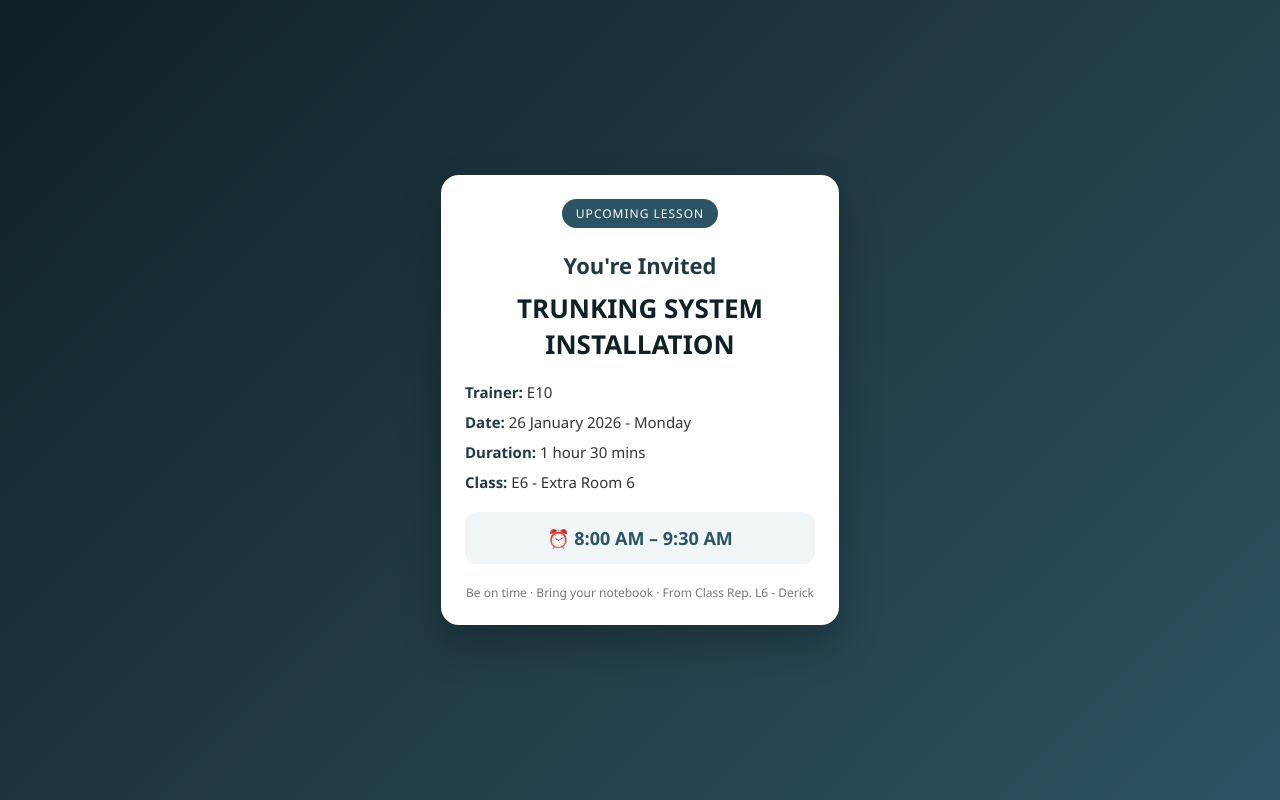
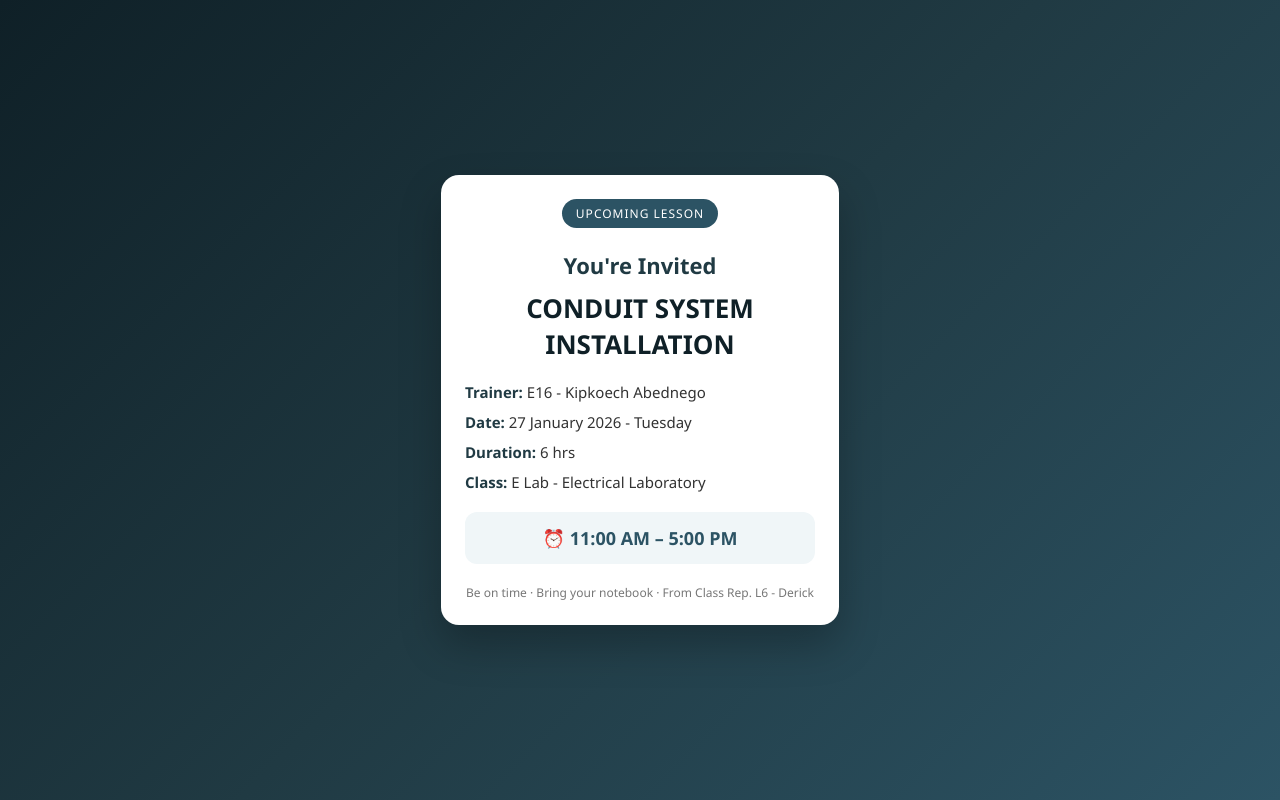
Before and after one commit to chirchirKR/eepl6, a plain HTML site: page index.html in a window 1280 px wide. Drawn offline with Linux system fonts and the light colour scheme.

Commit message:
Modify event details for upcoming lesson
Updated event details including trainer, date, duration, class, and time.

```diff
--- a/index.html
+++ b/index.html
@@ -93,17 +93,17 @@ h1 {
 <body>
   <div class="poster" id="poster">
     <div class="badge">UPCOMING LESSON</div><h1>You're Invited</h1>
-<div class="subject">TRUNKING SYSTEM INSTALLATION</div>
+<div class="subject">CONDUIT SYSTEM INSTALLATION</div>
 
 <div class="info">
-  <div><span class="label">Trainer:</span> E10</div>
-  <div><span class="label">Date:</span> 26 January 2026 - Monday</div>
-  <div><span class="label">Duration:</span> 1 hour 30 mins</div>
-  <div><span class="label">Class:</span> E6 - Extra Room 6</div>
+  <div><span class="label">Trainer:</span> E16 - Kipkoech Abednego</div>
+  <div><span class="label">Date:</span> 27 January 2026 - Tuesday</div>
+  <div><span class="label">Duration:</span> 6 hrs</div>
+  <div><span class="label">Class:</span> E Lab - Electrical Laboratory</div>
 </div>
 
 <div class="time-box">
-  ⏰ 8:00 AM – 9:30 AM
+  ⏰ 11:00 AM – 5:00 PM
 </div>
 
 <div class="footer">
```
